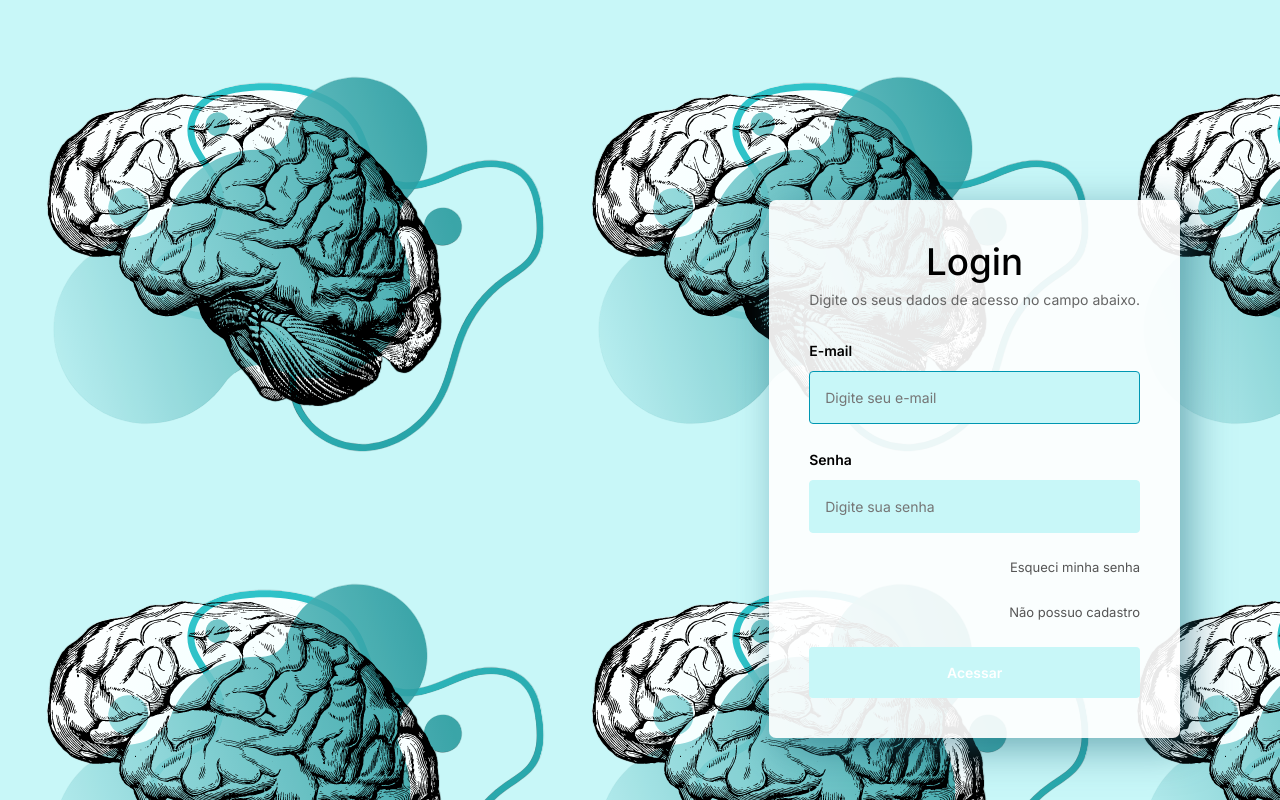
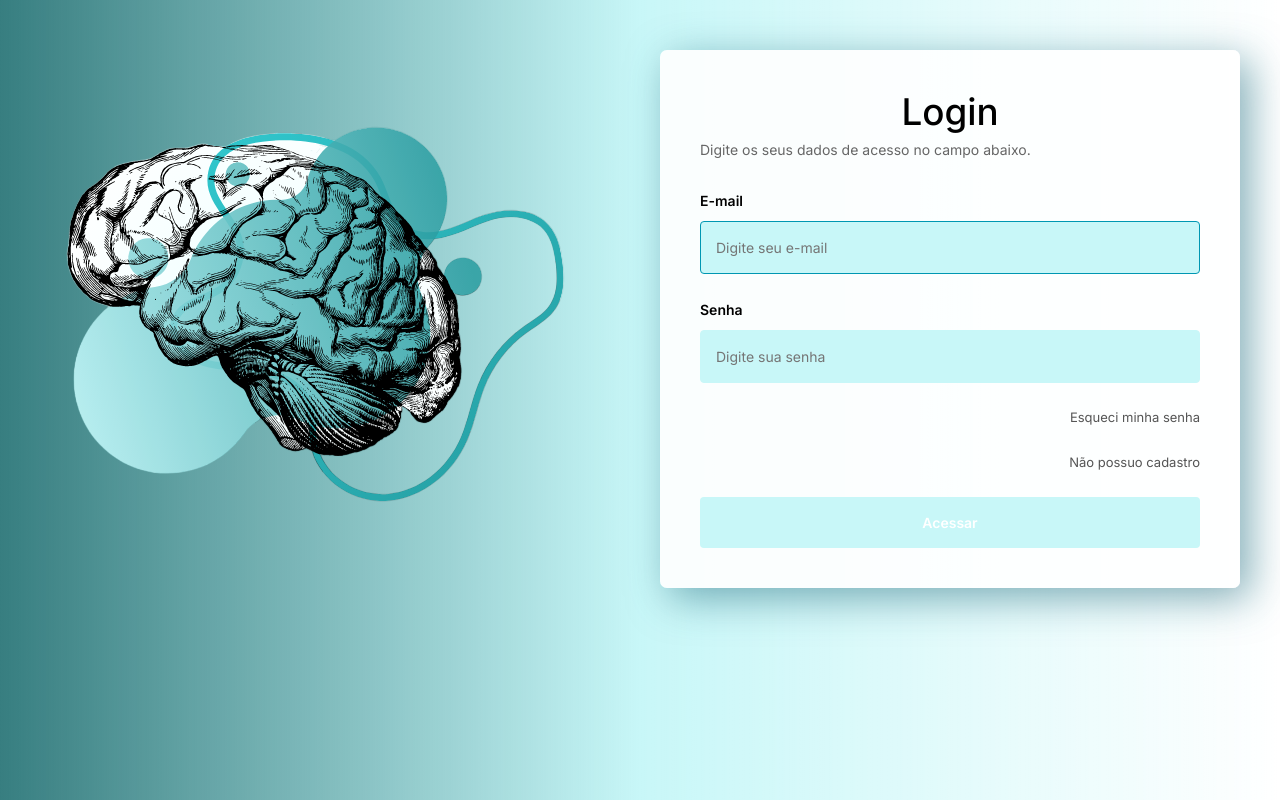
Before and after one commit to yasmimrochaa/betterPsicologic, a PHP site: page /login.html in a window 1280 px wide. Run offline with PHP 8.4, Linux system fonts and the light colour scheme.

Commit message:
15/08/2023

```diff
--- a/login.html
+++ b/login.html
@@ -8,9 +8,14 @@
     <link href="https://cdn.jsdelivr.net/npm/bootstrap@5.3.0/dist/css/bootstrap.min.css" rel="stylesheet" integrity="sha384-9ndCyUaIbzAi2FUVXJi0CjmCapSmO7SnpJef0486qhLnuZ2cdeRhO02iuK6FUUVM" crossorigin="anonymous">
     <link rel="stylesheet" href="style/login.css">
 </head>
-<body class="fundo">
+<body>
+
     <div class="page" >
-        <form method="POST" class="formLogin">
+        <div class="coluna">
+            <img src="style/image/fundoLog.png" >
+        </div>
+        <div class="coluna">
+            <form method="POST" class="formLogin">
             <h1>Login</h1>
             <p>Digite os seus dados de acesso no campo abaixo.</p>
             <label for="email">E-mail</label>
@@ -21,6 +26,8 @@
             <a href="cadastro.html">Não possuo cadastro</a>
             <input type="submit" value="Acessar" class="btn" href="/"/>
         </form>
+        </div>
+
     </div>
 
 </body>
--- a/style/login.css
+++ b/style/login.css
@@ -5,29 +5,27 @@ body {
     margin: 0;
     padding: 0;
     color: #000000;
+    background-color: #C8F7F8;
+    background-image: linear-gradient(to right, #377E80, transparent, rgb(255, 255, 255));
 
 }
 
-.fundo{
-    background-color: #C8F7F8;
-    background-image: linear-gradient(to left, #84E4E8, transparent, rgb(255, 255, 255));
-    background-image: url(image/teste.png);
+img{
+    padding-right: 50px;
+
 }
+
 
 .page {
     display: flex;
-    flex-direction: column;
-    align-items: end;
-    align-content: end;
-    justify-content: right;
-    padding-top: 200px;
-    padding-right: 100px;
-    width: 100%;
-    height: 100vh;
-    background-image: url();
-    background-repeat: no-repeat;
-    background-position: right 0;
-    background-size: cover;
+    flex-flow: row wrap;
+}
+
+.coluna{
+    width: 50%;
+    padding-top: 50px;
+    padding-left: 20px;
+    padding-right: 40px;
 }
 
 
@@ -41,9 +39,6 @@ body {
     gap: 5px
 }
 
-.areaLogin img {
-    width: 420px;
-}
 
 .formLogin h1 {
     padding: 0;
```
Also changed, not shown: cadastro.html (+6 -1 lines), style/cadastro.css (+19 -16 lines), style/image/cadastro.png (deleted), style/image/fundoCadas.png (added), style/image/fundoLog.png (renamed from style/image/teste.png), style/image/login.png (deleted).
